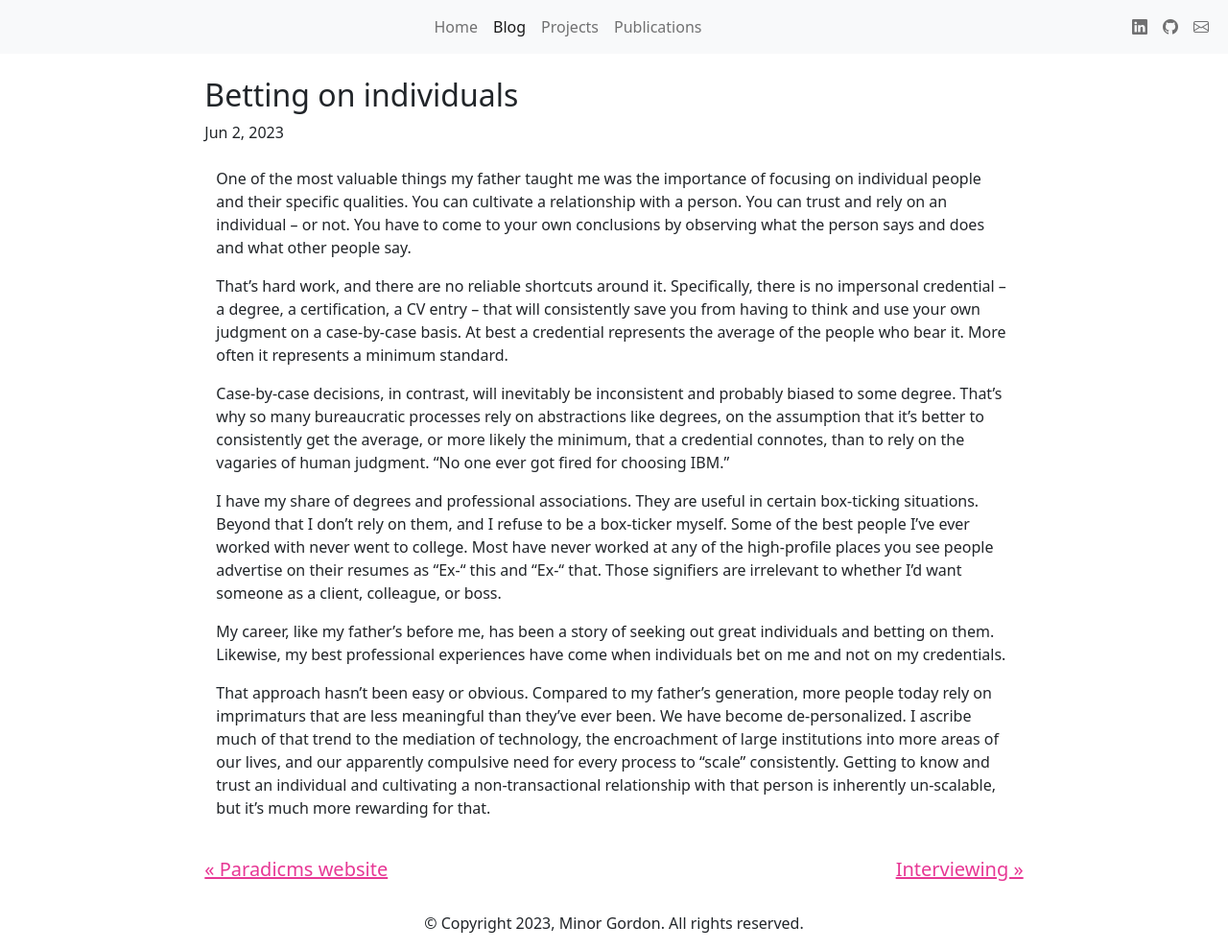
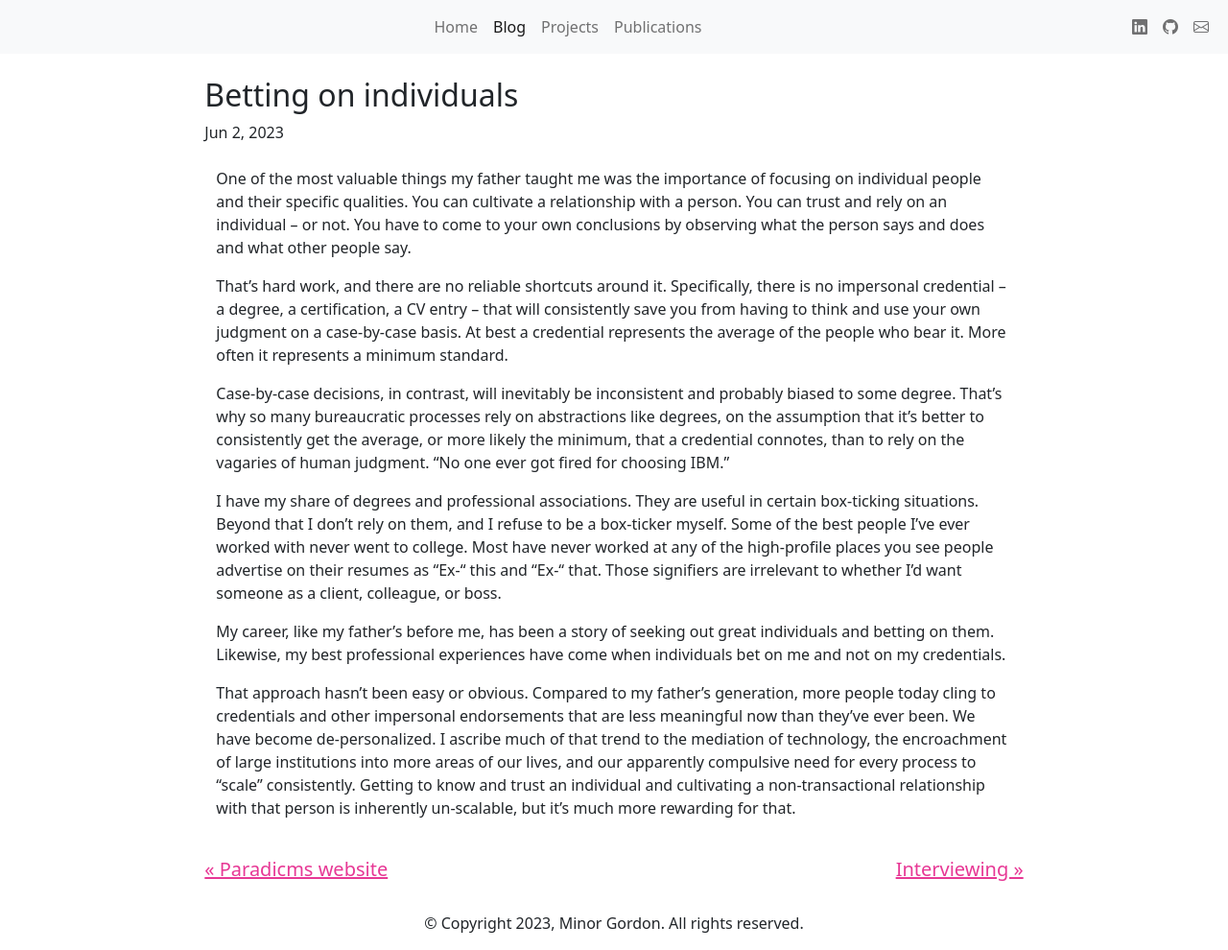
Before and after one commit to minorg/minorgordon.net, a Jekyll site: the page built from _posts/2023-06-02-betting-on-individuals.md, in a window 1280 px wide. Shown: the whole page at 96% size. Built offline with Jekyll 4.4.1, drawn with Linux system fonts in a browser that asks for light colours; nearby versions of some CDN libraries.

Commit message:
more wording changes

```diff
--- a/_posts/2023-06-02-betting-on-individuals.md
+++ b/_posts/2023-06-02-betting-on-individuals.md
@@ -15,4 +15,4 @@ I have my share of degrees and professional associations. They are useful in cer
 
 My career, like my father's before me, has been a story of seeking out great individuals and betting on them. Likewise, my best professional experiences have come when individuals bet on me and not on my credentials.
 
-That approach hasn't been easy or obvious. Compared to my father's generation, more people today rely on imprimaturs that are less meaningful than they've ever been. We have become de-personalized. I ascribe much of that trend to the mediation of technology, the encroachment of large institutions into more areas of our lives, and our apparently compulsive need for every process to "scale" consistently. Getting to know and trust an individual and cultivating a non-transactional relationship with that person is inherently un-scalable, but it's much more rewarding for that.
+That approach hasn't been easy or obvious. Compared to my father's generation, more people today cling to credentials and other impersonal endorsements that are less meaningful now than they've ever been. We have become de-personalized. I ascribe much of that trend to the mediation of technology, the encroachment of large institutions into more areas of our lives, and our apparently compulsive need for every process to "scale" consistently. Getting to know and trust an individual and cultivating a non-transactional relationship with that person is inherently un-scalable, but it's much more rewarding for that.
```
